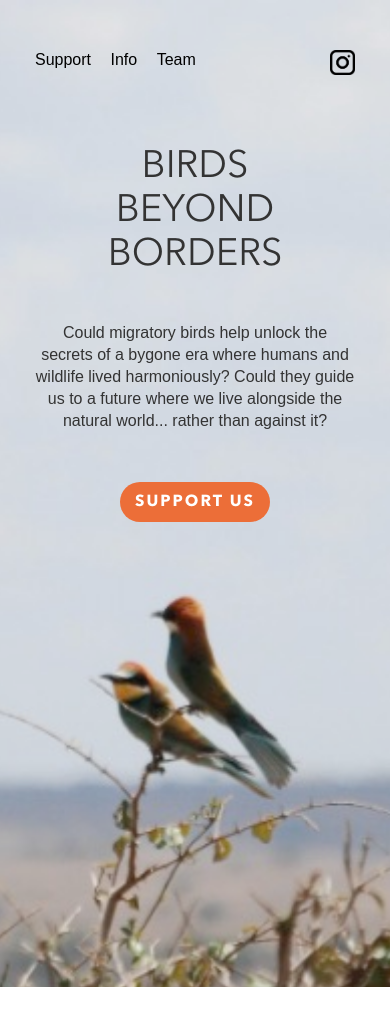
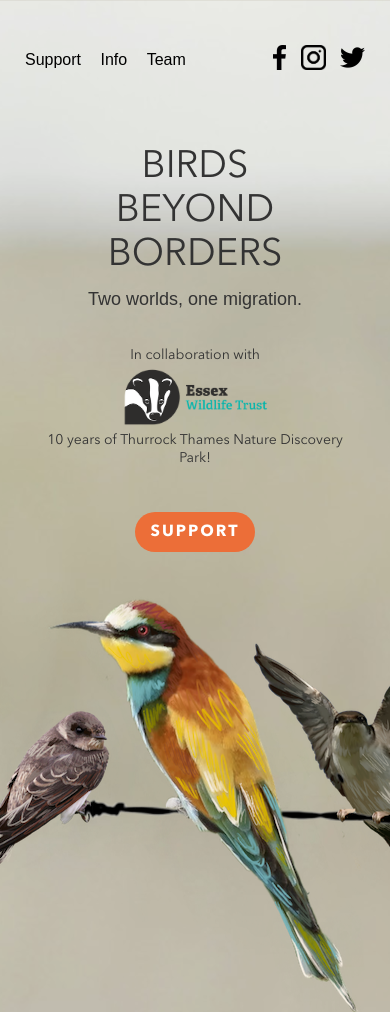
Before and after one commit to birdsbeyondborders/birdsbeyondborders.github.io, a plain HTML site: page index.html in a window 390 px wide. Shown: the top 1012 px of the page. Drawn offline with nearby package versions, Linux system fonts and the light colour scheme; a script that the page names is missing.

Commit message:
Add files via upload

```diff
--- a/css/birds-beyond-borders.webflow.css
+++ b/css/birds-beyond-borders.webflow.css
@@ -23,6 +23,14 @@ h3 {
   font-weight: 400;
 }
 
+h5 {
+  margin-top: 10px;
+  margin-bottom: 10px;
+  font-size: 18px;
+  line-height: 24px;
+  font-weight: 400;
+}
+
 p {
   margin-bottom: 10px;
   font-size: 16px;
@@ -31,9 +39,10 @@ p {
 
 .hero {
   padding: 75px 50px 440px;
-  background-image: url('../images/Bee-eaters-Niarobi-National-Park-Mustansir-Adamjee-BG1.jpg');
-  background-position: 50% 0%;
-  background-size: cover;
+  background-image: url('../images/E92DA4FB-5C0A-4B8F-AB19-DE8C64D6CF1A-copy.png'), url('../images/BBB-Hero-bg-3.jpg');
+  background-position: 50% 10%, 50% 100%;
+  background-size: auto, cover;
+  background-repeat: no-repeat, repeat;
 }
 
 .body {
@@ -41,12 +50,29 @@ p {
 }
 
 .container {
+  display: -webkit-box;
+  display: -webkit-flex;
+  display: -ms-flexbox;
+  display: flex;
+  -webkit-box-orient: vertical;
+  -webkit-box-direction: normal;
+  -webkit-flex-direction: column;
+  -ms-flex-direction: column;
+  flex-direction: column;
+  -webkit-box-align: center;
+  -webkit-align-items: center;
+  -ms-flex-align: center;
+  align-items: center;
   line-height: 22px;
   text-align: center;
 }
 
+.heading.hero-heading {
+  margin-bottom: 0px;
+}
+
 .cta-button {
-  margin-top: 50px;
+  margin-top: 45px;
   margin-bottom: 25px;
   border-radius: 20px;
   background-color: #ec6e38;
@@ -191,9 +217,25 @@ p {
   border-top: 2px dashed #000;
 }
 
+.collab-text {
+  font-family: Avenirnextltpro, sans-serif;
+  font-size: 14px;
+  line-height: 18px;
+}
+
+.social {
+  margin-left: 10px;
+}
+
+.sub-title {
+  margin-bottom: 35px;
+}
+
 @media screen and (max-width: 991px) {
   .hero {
-    background-size: auto 1200px;
+    background-image: url('../images/E92DA4FB-5C0A-4B8F-AB19-DE8C64D6CF1A-copy.png'), url('../images/BBB-Hero-bg-3.jpg');
+    background-position: 50% 10%, 50% 100%;
+    background-size: auto, cover;
   }
 
   .container {
@@ -241,12 +283,14 @@ p {
   .hero {
     padding-right: 35px;
     padding-left: 35px;
-    background-position: 50% 0%;
-    background-size: auto 1400px;
+    background-image: url('../images/E92DA4FB-5C0A-4B8F-AB19-DE8C64D6CF1A-copy.png'), url('../images/BBB-Hero-bg-3.jpg');
+    background-position: 50% 0%, 50% 100%;
+    background-size: auto, cover;
   }
 
   .links {
-    padding-right: 35px;
+    padding-top: 45px;
+    padding-right: 25px;
   }
 
   .links.footer-links {
@@ -273,7 +317,7 @@ p {
   }
 
   .nav {
-    margin-left: 35px;
+    margin-left: 25px;
   }
 }
 
--- a/index.html
+++ b/index.html
@@ -1,5 +1,5 @@
 <!DOCTYPE html><!--  This site was created in Webflow. https://www.webflow.com  -->
-<!--  Last Published: Mon Jan 09 2023 16:15:29 GMT+0000 (Coordinated Universal Time)  -->
+<!--  Last Published: Wed Jan 11 2023 16:50:45 GMT+0000 (Coordinated Universal Time)  -->
 <html data-wf-page="63738e689aade596224324ee" data-wf-site="63738e689aade580ab4324ed">
 <head>
   <meta charset="utf-8">
@@ -19,9 +19,12 @@
 <body>
   <div class="hero wf-section">
     <div class="container w-container">
-      <h1 class="heading">BIRDS<br>BEYOND<br>BORDERS</h1>
-      <div>Could migratory birds help unlock the secrets of a bygone era where humans and wildlife lived harmoniously? Could they guide us to a future where we live alongside the natural world... rather than against it?</div>
-      <a href="https://www.justgiving.com/crowdfunding/birdsbeyondborders" target="_blank" class="cta-button w-button">SUPPORT US</a>
+      <h1 class="heading hero-heading">BIRDS<br>BEYOND<br>BORDERS</h1>
+      <h5 class="sub-title">Two worlds, one migration.</h5>
+      <div class="collab-text">In collaboration with</div>
+      <a href="https://www.essexwt.org.uk/nature-reserves/thurrock-thameside" target="_blank" class="w-inline-block"><img src="images/EWT-Logo.png" loading="lazy" width="150" alt=""></a>
+      <div class="collab-text">10 years of Thurrock Thames Nature Discovery Park!</div>
+      <a href="https://www.justgiving.com/crowdfunding/birdsbeyondborders" target="_blank" class="cta-button w-button">SUPPORT</a>
     </div>
     <div class="nav">
       <a href="#support" class="nav-link w-inline-block">
@@ -35,7 +38,9 @@
       </a>
     </div>
     <div class="links">
-      <a href="https://www.instagram.com/birdsbeyondben/" target="_blank" class="w-inline-block"><img src="images/instagram-1.png" loading="lazy" width="25" sizes="(max-width: 767px) 25px, (max-width: 991px) 3vw, 25px" srcset="images/instagram-1-p-500.png 500w, images/instagram-1.png 512w" alt=""></a>
+      <a href="https://www.facebook.com/profile.php?id=100089040144873" target="_blank" class="social w-inline-block"><img src="images/facebook-app-symbol.png" loading="lazy" height="25" alt=""></a>
+      <a href="https://www.instagram.com/birdsbeyondben/" target="_blank" class="social w-inline-block"><img src="images/instagram-1.png" loading="lazy" width="25" sizes="(max-width: 479px) 33vw, (max-width: 767px) 25px, (max-width: 991px) 3vw, 25px" srcset="images/instagram-1-p-500.png 500w, images/instagram-1.png 512w" alt=""></a>
+      <a href="https://twitter.com/BirdsBeyondBord" target="_blank" class="social w-inline-block"><img src="images/twitter-2.png" loading="lazy" width="25" alt=""></a>
     </div>
   </div>
   <div id="support" class="video-section wf-section">
@@ -69,7 +74,7 @@
       <h1>Birds Beyond Borders UK</h1>
       <p class="paragraph">In 2021, house martins and swifts were added to the red list of birds in the UK, one of the countries where they breed every spring.</p>
       <p class="paragraph">In the spring/summer of 2022 the Birds Beyond Borders UK team investigated the dramatic decline of these birds in Essex.</p>
-      <p class="paragraph">Along the Essex coast, however, a rewilding initiative launched by Sir David Attenborough has boosted the population of other red listed birds in the area. Here, the team set out to learn more about rewilding, restoration and how connecting habitats is crucial for endangered birds.</p>
+      <p class="paragraph">Along the Essex coast, however, a rewilding initiative launched by Sir David Attenborough has boosted the population of other red listed birds in the area. Here, the team set out to learn to learn more from Essex Wildlife Trust about rewilding, restoration and how connecting habitats is crucial for wildlife.</p>
       <p class="paragraph">The Birds Beyond Borders team have also filmed a number of other species across the UK that are being effected by the results of climate change like European bee-eater and dunlin.</p>
     </div>
   </div>
@@ -92,19 +97,19 @@
       <h1>Team</h1>
       <div class="row w-row">
         <div class="column w-col w-col-4">
-          <div class="team-member"><img src="images/Jimmy-Cape.jpeg" loading="lazy" sizes="(max-width: 479px) 63vw, 200px" srcset="images/Jimmy-Cape-p-500.jpeg 500w, images/Jimmy-Cape.jpeg 750w" alt="" class="team-image">
+          <div class="team-member"><img src="images/Jimmy-Cape.jpeg" loading="lazy" sizes="(max-width: 479px) 100vw, 200px" srcset="images/Jimmy-Cape-p-500.jpeg 500w, images/Jimmy-Cape.jpeg 750w" alt="" class="team-image">
             <h4>Jimmy Cape</h4>
             <div>Jimmy is a wildlife cameraman, DoP and director with a BSc in Zoology and MA in documentary film . His work has taken him on remote expeditions across six continents and his footage has been featured in primetime shows for the BBC, NatGeo, AppleTV+, Netflix and others. Jimmy has filmed with African wildlife a number of times.</div>
           </div>
         </div>
         <div class="column w-col w-col-4">
-          <div class="team-member"><img src="images/Benjamin-Ward.jpeg" loading="lazy" sizes="(max-width: 479px) 63vw, 200px" srcset="images/Benjamin-Ward-p-500.jpeg 500w, images/Benjamin-Ward.jpeg 500w" alt="" class="team-image">
+          <div class="team-member"><img src="images/Benjamin-Ward.jpeg" loading="lazy" sizes="(max-width: 479px) 100vw, 200px" srcset="images/Benjamin-Ward-p-500.jpeg 500w, images/Benjamin-Ward.jpeg 500w" alt="" class="team-image">
             <h4>Benjamin Ward<strong></strong></h4>
             <div>Benjamin is a wildlife conservationist, birder, filmmaker and writer from the UK, Essex. He&#x27;s had a passion for species migration from a young age. His experience working with both wildlife NGOs and grassroots movements has had a big influence on his work which has been recognised and awarded internationally.</div>
           </div>
         </div>
         <div class="column w-col w-col-4">
-          <div class="team-member"><img src="images/Alex-Stevenson.jpeg" loading="lazy" sizes="(max-width: 479px) 63vw, 200px" srcset="images/Alex-Stevenson-p-500.jpeg 500w, images/Alex-Stevenson.jpeg 500w" alt="" class="team-image">
+          <div class="team-member"><img src="images/Alex-Stevenson.jpeg" loading="lazy" sizes="(max-width: 479px) 100vw, 200px" srcset="images/Alex-Stevenson-p-500.jpeg 500w, images/Alex-Stevenson.jpeg 500w" alt="" class="team-image">
             <h4>Alex Stevenson </h4>
             <div>Alex Stevenson is a filmmaker and environmental campaigner from the UK. His roles include camera operation, camera assistant and on-camera Interviewing. He&#x27;s studying at the University of West England and has already released a number of short films. He&#x27;s also produced videos for environmental NGOs in Cornwall.</div>
           </div>
@@ -112,7 +117,7 @@
       </div>
       <div class="row w-row">
         <div class="column w-col w-col-4">
-          <div class="team-member"><img src="images/Karim-Kara.jpeg" loading="lazy" sizes="(max-width: 479px) 63vw, 200px" srcset="images/Karim-Kara-p-500.jpeg 500w, images/Karim-Kara.jpeg 500w" alt="" class="team-image">
+          <div class="team-member"><img src="images/Karim-Kara.jpeg" loading="lazy" sizes="(max-width: 479px) 100vw, 200px" srcset="images/Karim-Kara-p-500.jpeg 500w, images/Karim-Kara.jpeg 500w" alt="" class="team-image">
             <h4>Karim Kara</h4>
             <div>Karim is a Kenyan photographer and filmmaker. As an ornithologist, birds drive his inspirations and passions in life. Having accumulated awards for his wildlife and nature photography, Karim&#x27;s ambition is to make his viewers ask themselves broader questions through his stories about wildlife and conservation.</div>
           </div>
@@ -138,7 +143,7 @@
           </div>
         </div>
         <div class="column w-col w-col-4">
-          <div class="team-member"><img src="images/68c1d4f002b5c68cf594a3e68c59194b.jpeg" loading="lazy" sizes="(max-width: 479px) 63vw, 200px" srcset="images/68c1d4f002b5c68cf594a3e68c59194b-p-500.jpeg 500w, images/68c1d4f002b5c68cf594a3e68c59194b.jpeg 500w" alt="" class="team-image">
+          <div class="team-member"><img src="images/68c1d4f002b5c68cf594a3e68c59194b.jpeg" loading="lazy" sizes="(max-width: 479px) 100vw, 200px" srcset="images/68c1d4f002b5c68cf594a3e68c59194b-p-500.jpeg 500w, images/68c1d4f002b5c68cf594a3e68c59194b.jpeg 500w" alt="" class="team-image">
             <h4>Elliott Johansen-baker</h4>
             <div>Elliot is an animator and filmmaker who grew up in Essex, UK, with a MS in animation. His works borrow styles from around the world and he is always looking for new inspiration when building the framework for his next animations. He has created short films, anatomical and educational animations.</div>
           </div>
@@ -163,7 +168,9 @@
       </a>
     </div>
     <div class="links footer-links">
-      <a href="https://www.instagram.com/birdsbeyondben/" target="_blank" class="w-inline-block"><img src="images/instagram-1.png" loading="lazy" width="25" sizes="(max-width: 767px) 25px, (max-width: 991px) 3vw, 25px" srcset="images/instagram-1-p-500.png 500w, images/instagram-1.png 512w" alt=""></a>
+      <a href="https://www.facebook.com/profile.php?id=100089040144873" target="_blank" class="social w-inline-block"><img src="images/facebook-app-symbol.png" loading="lazy" height="25" alt=""></a>
+      <a href="https://www.instagram.com/birdsbeyondben/" target="_blank" class="social w-inline-block"><img src="images/instagram-1.png" loading="lazy" width="25" sizes="(max-width: 767px) 25px, (max-width: 991px) 3vw, 25px" srcset="images/instagram-1-p-500.png 500w, images/instagram-1.png 512w" alt=""></a>
+      <a href="https://twitter.com/BirdsBeyondBord" target="_blank" class="social w-inline-block"><img src="images/twitter-2.png" loading="lazy" width="25" alt=""></a>
     </div>
   </div>
   <script src="https://d3e54v103j8qbb.cloudfront.net/js/jquery-3.5.1.min.dc5e7f18c8.js?site=63738e689aade580ab4324ed" type="text/javascript" integrity="sha256-9/aliU8dGd2tb6OSsuzixeV4y/faTqgFtohetphbbj0=" crossorigin="anonymous"></script>
```
Also changed, not shown: images/BBB-Hero-bg-3-p-1080.jpg (added), images/BBB-Hero-bg-3-p-500.jpg (added), images/BBB-Hero-bg-3-p-800.jpg (added), images/BBB-Hero-bg-3.jpg (added), images/E92DA4FB-5C0A-4B8F-AB19-DE8C64D6CF1A-copy-p-1080.png (added), images/E92DA4FB-5C0A-4B8F-AB19-DE8C64D6CF1A-copy-p-1600.png (added), images/E92DA4FB-5C0A-4B8F-AB19-DE8C64D6CF1A-copy-p-2000.png (added), images/E92DA4FB-5C0A-4B8F-AB19-DE8C64D6CF1A-copy-p-500.png (added), images/E92DA4FB-5C0A-4B8F-AB19-DE8C64D6CF1A-copy-p-800.png (added), images/E92DA4FB-5C0A-4B8F-AB19-DE8C64D6CF1A-copy.png (added), images/EWT-Logo.png (added), images/facebook-app-symbol.png (added), images/twitter-2.png (added).
